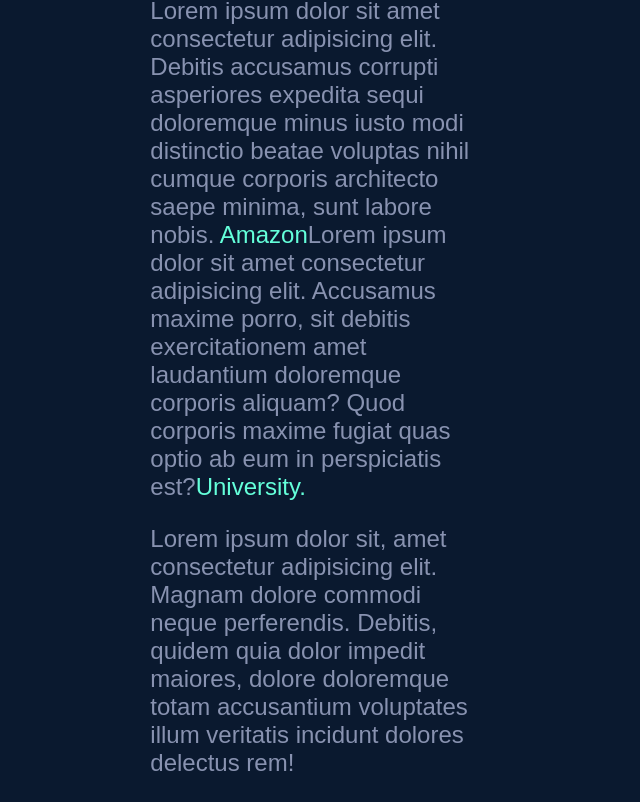
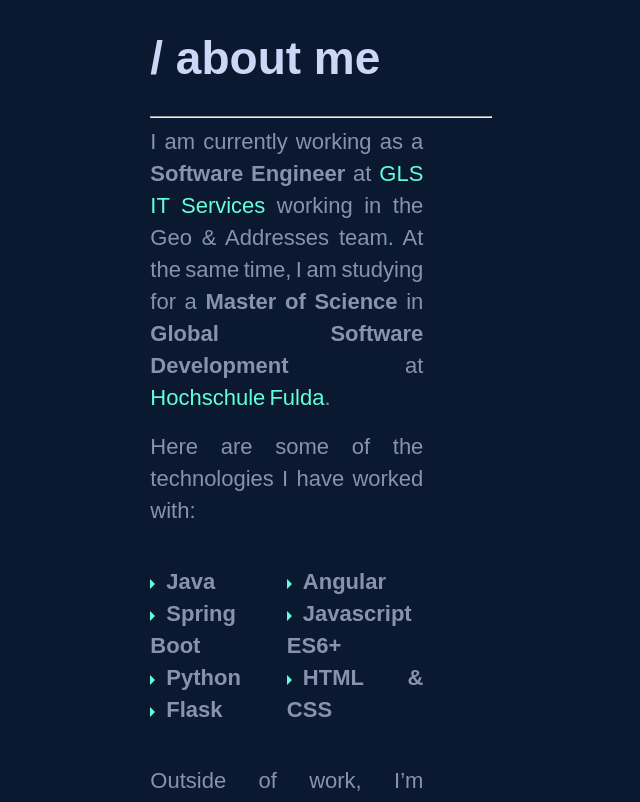
Before and after one commit to choan312/choan_portfolio, an Angular app: page / in a window 1280 px wide. Shown: the part 1375-2177 px from the top of the page, without its empty margins (22-662 px from the left). Built offline with nearby package versions, Linux system fonts and the light colour scheme; a web font is replaced by a local one.

Commit message:
Insert actual content

```diff
--- a/src/app/app.component.html
+++ b/src/app/app.component.html
@@ -2,9 +2,9 @@
 
 <div class="home-text">
   <img src="assets/images/logo_lightblub.png">
-  <p class="headline">Hey, <span style="color: #64FFDA">Jonas</span> here.</p>
+  <p class="headline">Hey, <span style="color: #64FFDA; font-weight: bold;">Jonas</span> here.</p>
   <p class="second-headline">I create stuff sometimes</p>
-  <p class="paragraph">Lorem ipsum dolor sit amet consectetur adipisicing elit. Dicta expedita inventore, voluptatum officia et maiores porro velit ut repudiandae, dolores esse, maxime sapiente beatae aperiam minus explicabo omnis voluptate rerum.</p>
+  <p class="paragraph">I’m a software engineer based in Germany near Kassel. I have great interest in full-stack development with an emphasis to backend, software engineering, artifical intelligence and everything in between.</p>
   <a class="say-hi-button"><img class="email-logo-button" src="assets/images/email-logo-white.svg" alt="E-Mail">Say Hi</a>
 </div>
 
@@ -13,25 +13,26 @@
     <h1 class="sub-headline">/ about me</h1>
     <hr>
   </div>
-  <p class="paragraph">Lorem ipsum dolor sit amet consectetur adipisicing elit. Debitis accusamus corrupti asperiores expedita sequi doloremque minus iusto modi distinctio beatae voluptas nihil cumque corporis architecto saepe minima, sunt labore nobis. <span style="color: #64FFDA">Amazon</span>Lorem ipsum dolor sit amet consectetur adipisicing elit. Accusamus maxime porro, sit debitis exercitationem amet laudantium doloremque corporis aliquam? Quod corporis maxime fugiat quas optio ab eum in perspiciatis est?<span style="color: #64FFDA">University.</span></p>
-  <p class="paragraph">Lorem ipsum dolor sit, amet consectetur adipisicing elit. Magnam dolore commodi neque perferendis. Debitis, quidem quia dolor impedit maiores, dolore doloremque totam accusantium voluptates illum veritatis incidunt dolores delectus rem!</p>
-  <div class="paragraph">
+  <p class="paragraph">I am currently working as a <span style="font-weight: bold;">Software Engineer</span> at <span style="color: #64FFDA">GLS IT Services</span> working in the Geo & Addresses team. At the same time, I am studying for a <span style="font-weight: bold;">Master of Science</span> in <span style="font-weight: bold;">Global Software Development</span> at <span style="color: #64FFDA">Hochschule Fulda</span>.</p>
+  <p class="paragraph">Here are some of the technologies I have worked with:</p>
+  <div class="listOfTechs">
     <div>
       <ul>
-        <li>Sample Framework</li>
-        <li>Sample Framework</li>
-        <li>Sample Framework</li>
+        <li>Java</li>
+        <li>Spring Boot</li>
+        <li>Python</li>
+        <li>Flask</li>
       </ul>
     </div>
     <div>
       <ul>
-        <li>Sample Language</li>
-        <li>Sample Language</li>
-        <li>Sample Language</li>
+        <li>Angular</li>
+        <li>Javascript ES6+</li>
+        <li>HTML & CSS</li>
       </ul>
     </div>
   </div>
-  <p class="paragraph">Lorem ipsum dolor sit amet, consectetur adipisicing elit. Nam iusto beatae distinctio atque. Veniam omnis ea tempora reiciendis explicabo. Illum numquam sapiente ducimus eaque sint odio veniam est necessitatibus! Voluptates.</p>
+  <p class="paragraph">Outside of work, I’m interested in following the developments in science and tech. I also play a lot of video games. And I like listening to Hip Hop, Rap and Rock.</p>
   <img class="aboutme-image" src="assets/images/aboutme-image.png" alt="About Me">
 </div>
 
@@ -43,16 +44,36 @@
   <div class="paragraph">
     <ul>
       <li>
-        <h2>Sample Position @ Company</h2>
-        <p>Lorem ipsum dolor sit amet consectetur adipisicing elit. Aut voluptatem eos molestiae. Doloremque illo, quos consequuntur, deleniti ducimus at necessitatibus rem ea voluptate numquam minima. Autem magni temporibus illo. Ex.</p>
+        <h2>Bachelor of Science Angewandte Informatik Dual @ <span style="color:#64FFDA">Hochschule Fulda</span></h2>
+        <h3>OKT 2020 - SEP 2023</h3>
+        <ul>
+          <li>In cooperation with GLS Germany</li>
+          <li>Learn basics of Computer Science in a very practical way</li>
+          <li>Experience with following topics: Programming, Software Engineering, CICD, IT Security, Databases and Artificial Intelligence</li>
+          <li>Bachleor of Science Angewandte Informatik 1,5</li>
+          <li>Certificate for Cisco Certified Network Associate (CCNA)</li>
+        </ul>
       </li>
       <li>
-        <h2>Sample Position @ Company</h2>
-        <p>Lorem ipsum dolor sit amet consectetur adipisicing elit. Aut voluptatem eos molestiae. Doloremque illo, quos consequuntur, deleniti ducimus at necessitatibus rem ea voluptate numquam minima. Autem magni temporibus illo. Ex.</p>
+        <h2>Duales Studium Angewandte Informatik @ <span style="color:#64FFDA">GLS Germany</span></h2>
+        <h3>AUG 2020 - SEP 2023</h3>
+        <ul>
+          <li>Pre university development of digital meal plan and ordering at GLS Germany</li>
+          <li>The concept of a Duales Studium is that the student are during the semester fully in the university and during the semester break they work in different departments of the company</li>
+          <li>Departments I have visited and collected my experience: Network Operations, Test Center, Development Team for Geo & Addresses, Frontend Development in Portugal, Development Team for Geo & Addresses for Bachelor Thesis</li>
+          <li>The big advantage of a Duales Studium is that I was able to use my new gained knowledge directly at work.</li>
+          <li>During this time I found out that I am most interested in Software Development and therefore I will continue my journey with a Masters of Scienece in Global Software Development @ Hochschule Fulda and will be working as Working Student @ GLS IT Services</li>
+        </ul>
       </li>
       <li>
-        <h2>Sample Position @ Company</h2>
-        <p>Lorem ipsum dolor sit amet consectetur adipisicing elit. Aut voluptatem eos molestiae. Doloremque illo, quos consequuntur, deleniti ducimus at necessitatibus rem ea voluptate numquam minima. Autem magni temporibus illo. Ex.</p>
+        <h2>Master of Science Global Software Development @ <span style="color:#64FFDA">Hochschule Fulda</span></h2>
+        <h3>OKT 2023 - PRESENT</h3>
+        <p>TBC</p>
+      </li>
+      <li>
+        <h2>Werkstudent Software Engineer @ <span style="color:#64FFDA">GLS IT Services</span></h2>
+        <h3>OKT 2023 - PRESENT</h3>
+        <p>TBC</p>
       </li>
     </ul>
   </div>
@@ -64,39 +85,76 @@
     <hr>
   </div>
   <div class="paragraph">
+    <h1>Project from University</h1>
     <div>
-      <h3>Hausaufgaben Uni</h3>
-      <p>Lorem ipsum dolor sit amet consectetur, adipisicing elit. Minima nostrum facilis aperiam sunt, recusandae suscipit amet quos numquam libero rerum nisi dolorum provident magni tenetur maiores delectus possimus repellendus deleniti.</p>
+      <h3>First Programming Project</h3>
+      <p>A console based text adventure game simulating a typical life of a programmer in Java</p>
+      <p>Java</p>
+    </div>
+    <div>
+      <h3>For CI/CD Course</h3>
+      <p>Development of Ludo (Mensch ärgere dich nicht!) on the console using Java and Jenkins for Continuous Development</p>
+      <p>Java, Jenkins</p>
+    </div>
+    <div>
+      <h3>Desing of a custom cache</h3>
+      <p>Desing of a custom cache of an existing mircoservice at work and writing a paper about the design</p>
+      <p>Java</p>
+    </div>
+    <div>
+      <h3>Small Microcontroller Project</h3>
+      <p> Distance detection using small posistion sensors</p>
+      <p>Java</p>
+    </div>
+    <div>
+      <h3>Monitoring Project</h3>
+      <p>Monitor all important services and enable it for end users</p>
+      <p>Java</p>
+    </div>
+    <div>
+      <h3>Refactoring of a old and bad Swing Project</h3>
+      <p>Refactoring of a old and bad Swing Project</p>
+      <p>Java</p>
+    </div>
+    <div>
+      <h3>Development of Organizer App with Flutter</h3>
+      <p>Development of Organizer App with Flutter</p>
+      <p>Java</p>
+    </div>
+    <div>
+      <h3>Provison of WordPress using OpenStack Cloud and Kubernetes</h3>
+      <p>Provison of WordPress using OpenStack Cloud and Kubernetes</p>
+      <p>Java</p>
+    </div>
+  </div>
+  <div class="paragraph">
+    <h1>Project at GLS</h1>
+    <div>
+      <h3>Meal Plan and Ordering @ GLS Germany</h3>
+      <p>Meal Plan and Ordering @ GLS Germany</p>
+    </div>
+    <div>
+      <h3>Credential Replacement</h3>
+      <p>Development of Credential Replacement for simplifying and securing the test enviroments</p>
+    </div>
+    <div>
+      <h3>Development of a Bulk Request Endpoint for a Geocoding Service</h3>
+      <p>Development of a Bulk Request Endpoint for a Geocoding Service</p>
       <p>Java, Python</p>
     </div>
     <div>
-      <h3>Hausaufgaben Uni</h3>
-      <p>Lorem ipsum dolor sit amet consectetur, adipisicing elit. Minima nostrum facilis aperiam sunt, recusandae suscipit amet quos numquam libero rerum nisi dolorum provident magni tenetur maiores delectus possimus repellendus deleniti.</p>
+      <h3>Development of Caching at a Geocoding Service</h3>
+      <p>Development of Caching at a Geocoding Service</p>
       <p>Java, Python</p>
     </div>
     <div>
-      <h3>Hausaufgaben Uni</h3>
-      <p>Lorem ipsum dolor sit amet consectetur, adipisicing elit. Minima nostrum facilis aperiam sunt, recusandae suscipit amet quos numquam libero rerum nisi dolorum provident magni tenetur maiores delectus possimus repellendus deleniti.</p>
+      <h3>Monitoring Project</h3>
+      <p>Monitor all important services and enable it for end users</p>
       <p>Java, Python</p>
     </div>
     <div>
-      <h3>Hausaufgaben Uni</h3>
-      <p>Lorem ipsum dolor sit amet consectetur, adipisicing elit. Minima nostrum facilis aperiam sunt, recusandae suscipit amet quos numquam libero rerum nisi dolorum provident magni tenetur maiores delectus possimus repellendus deleniti.</p>
-      <p>Java, Python</p>
-    </div>
-    <div>
-      <h3>Hausaufgaben Uni</h3>
-      <p>Lorem ipsum dolor sit amet consectetur, adipisicing elit. Minima nostrum facilis aperiam sunt, recusandae suscipit amet quos numquam libero rerum nisi dolorum provident magni tenetur maiores delectus possimus repellendus deleniti.</p>
-      <p>Java, Python</p>
-    </div>
-    <div>
-      <h3>Hausaufgaben Uni</h3>
-      <p>Lorem ipsum dolor sit amet consectetur, adipisicing elit. Minima nostrum facilis aperiam sunt, recusandae suscipit amet quos numquam libero rerum nisi dolorum provident magni tenetur maiores delectus possimus repellendus deleniti.</p>
-      <p>Java, Python</p>
-    </div>
-    <div>
-      <h3>Hausaufgaben Uni</h3>
-      <p>Lorem ipsum dolor sit amet consectetur, adipisicing elit. Minima nostrum facilis aperiam sunt, recusandae suscipit amet quos numquam libero rerum nisi dolorum provident magni tenetur maiores delectus possimus repellendus deleniti.</p>
+      <h3>Development of an Address Service for my Bachelor Thesis</h3>
+      <p>Development of an Address Service for my Bachelor Thesis</p>
       <p>Java, Python</p>
     </div>
   </div>
--- a/src/app/app.component.scss
+++ b/src/app/app.component.scss
@@ -4,13 +4,13 @@
 
 .headline  {
     color: #CCD6F6;
-    font-size: 64px;
+    font-size: 86px;;
     margin: 3% 0 0 0;
 }
 
 .sub-headline {
     color: #CCD6F6;
-    font-size: 40px;
+    font-size: 46px;
 
 }
 
@@ -22,12 +22,16 @@
 
 .paragraph  {
     color: #8892B0;
-    font-size: 24px;
-    margin: 0 30% 5% 0;
+    font-size: 22px;
+    margin: 0 20% 5% 0;
+    text-align:justify;
+    word-spacing:-2px;
+    line-height: 32px;
 }
 
 .home-text {
-    margin: 50px 50% 0 13%;
+    margin: 50px 55% 0 13%;
+
 }
 
 .say-hi-button {
@@ -47,13 +51,43 @@
 }
 
 .aboutme-text {
-    margin: 400px 50% 0 13%;
+    margin: 400px 60% 0 13%;
 }
 
 .experience-text {
-    margin: 400px 50% 0 13%;
+    margin: 400px 40% 0 13%;
 }
 
 .software-projects-text {
     margin: 400px 50% 0 13%;
 }
+
+.listOfTechs {
+    color: #8892B0;
+    font-size: 22px;
+    margin: 0 20% 5% 0;
+    text-align:justify;
+    word-spacing:-2px;
+    line-height: 32px;
+    display: flex;
+    justify-content: space-between;
+}
+
+.listOfTechs > div {
+    flex-basis: 55%;
+    font-weight: bold;
+}
+
+.listOfTechs ul {
+    list-style: none;
+    padding: 0;
+}
+
+.listOfTechs ul li:before {
+    content: '';
+    display: inline-block;
+    border-top: 5px solid transparent;
+    border-bottom: 5px solid transparent;
+    border-left: 5px solid #64FFDA;
+    margin-right: 0.5em;
+}
--- a/src/index.html
+++ b/src/index.html
@@ -7,6 +7,7 @@
   <meta name="viewport" content="width=device-width, initial-scale=1">
   <link rel="icon" type="image/x-icon" href="favicon.ico">
   <link href="https://fonts.googleapis.com/css2?family=NTR:wght@400;700&display=swap" rel="stylesheet">
+  <link rel="stylesheet" href="https://cdnjs.cloudflare.com/ajax/libs/font-awesome/5.15.3/css/all.min.css">
 </head>
 <body>
   <app-root></app-root>
```
